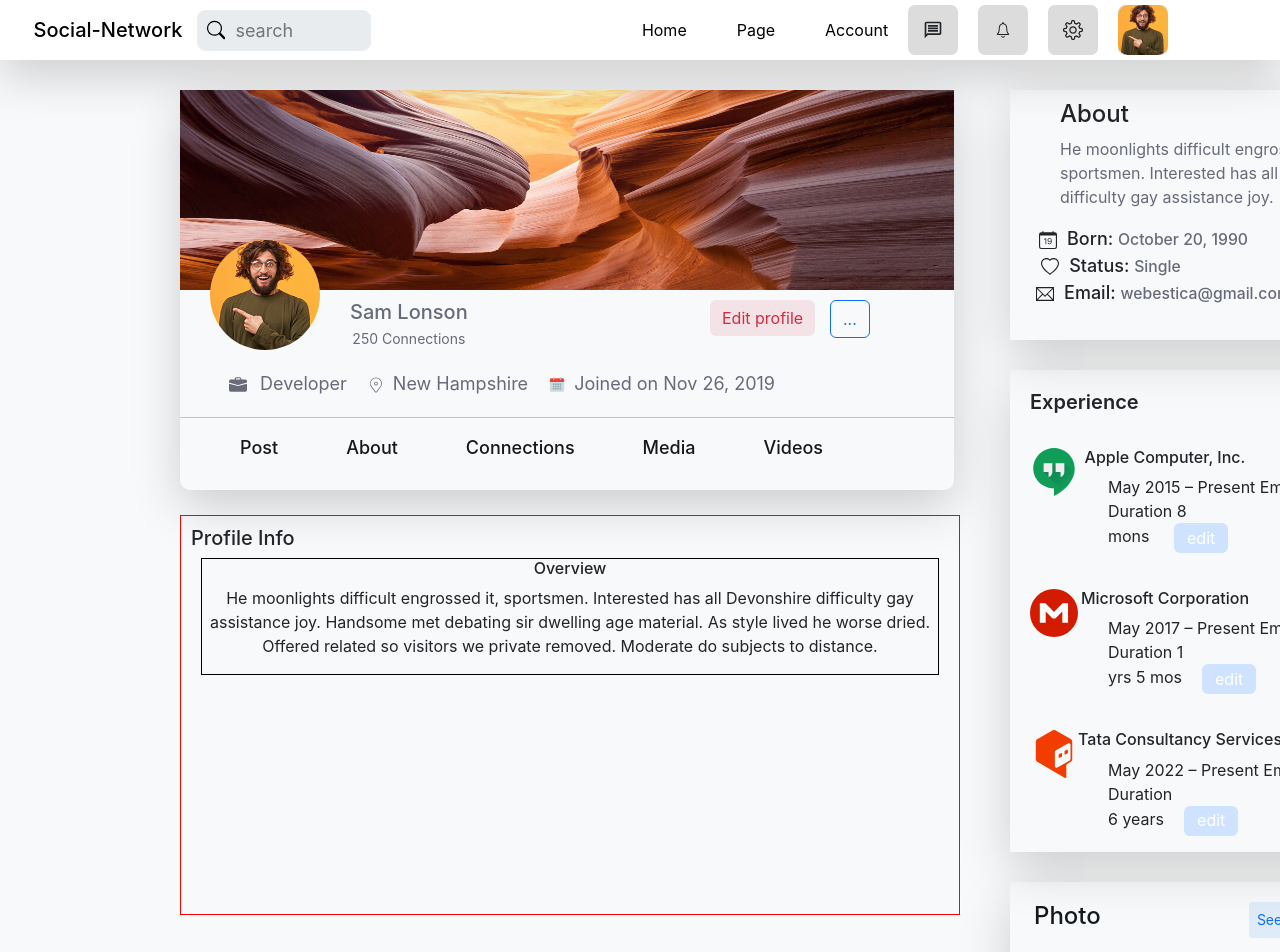
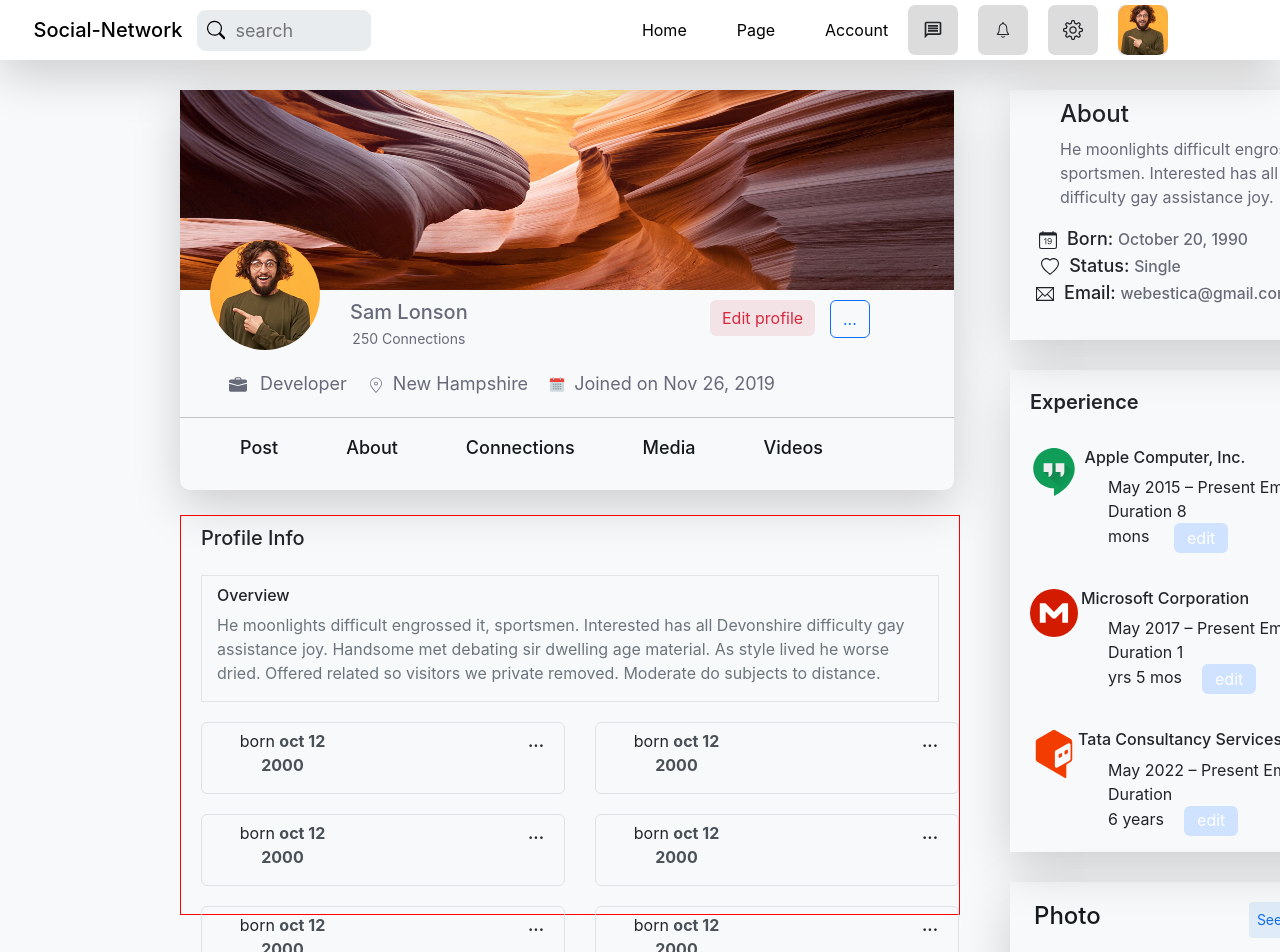
Before and after one commit to ravindarsahani3183/social-Networking, a React (Create React App) app: page /profileInfo in a window 1280 px wide. Shown: the top 952 px of the page. Built offline with nearby package versions, Linux system fonts and the light colour scheme.

Commit message:
update profile info

```diff
--- a/src/Feed/ProfileInfo.css
+++ b/src/Feed/ProfileInfo.css
@@ -8,11 +8,46 @@
 .about-profile-heading{
     display: flex;
     margin-top: 10px;
-    margin-left: 10px;
+    margin-left: 20px;
     font-weight: 500;
 }
 .ProfileForm-Overview{
-    border: 1px solid black;
+    border: 1px solid rgba(0, 0, 0, 0.09);;
     margin-left: 20px;
     margin-right: 20px;
+    margin-top: 25px;
 }
+.ProfileForm-Overview-heading{
+    display: flex;
+    text-align: left;
+    padding-left: 15px;
+    padding-top: 10px;
+}
+.ProfileForm-Overview-para{
+    display: flex;
+    text-align: left;
+    padding-left: 15px;
+    padding-right: 20px;
+    color: #6c757d;
+}
+.about-profile-info{
+    display: flex;
+    margin-left: 20px;
+    gap: 30px;
+    margin-top: 20px;
+}
+.about-profile-input{
+    display: flex;
+    padding-left: 15px;
+    padding-top: 06px;
+}
+.about-profile-dropdown{
+    display: flex;
+    text-align: left;
+    padding-left: 180px;
+    padding-right: 20px;
+}
+.about-info-strong{
+    font-weight: bolder;
+    color: #495057;
+}
--- a/src/Feed/ProfileInfo.js
+++ b/src/Feed/ProfileInfo.js
@@ -6,17 +6,47 @@ const ProfileInfo = () => {
       <div className='ProfileForm'>
       <h5 className='about-profile-heading'>Profile Info</h5>
        <div className='ProfileForm-Overview'>
-        <h6>Overview</h6>
-        <p>He moonlights difficult engrossed it, sportsmen.
+        <h6 className='ProfileForm-Overview-heading'>Overview</h6>
+        <p className='ProfileForm-Overview-para'>He moonlights difficult engrossed it, sportsmen.
           Interested has all Devonshire difficulty gay assistance joy.
           Handsome met debating sir dwelling age material.
           As style lived he worse dried. Offered related so visitors we private removed.
           Moderate do subjects to distance.
         </p>
        </div>
-       <form>
+       <div className='about-profile-info'>
+        <div className='rounded border about-profile-input'>
+          <p className='about-profile-info2'>born <strong className='about-info-strong'>oct 12 2000</strong></p>
+          <strong className='about-profile-dropdown'>...</strong>
+        </div>
+        <div className='rounded border about-profile-input'>
+          <p className='about-profile-info2'>born <strong className='about-info-strong'>oct 12 2000</strong></p>
+          <strong className='about-profile-dropdown'>...</strong>
+        </div>
+       </div>
 
-       </form>
+       <div className='about-profile-info'>
+        <div className='rounded border about-profile-input'>
+          <p className='about-profile-info2'>born <strong className='about-info-strong'>oct 12 2000</strong></p>
+          <strong className='about-profile-dropdown'>...</strong>
+        </div>
+        <div className='rounded border about-profile-input'>
+          <p className='about-profile-info2'>born <strong className='about-info-strong'>oct 12 2000</strong></p>
+          <strong className='about-profile-dropdown'>...</strong>
+        </div>
+       </div>
+
+       <div className='about-profile-info'>
+        <div className='rounded border about-profile-input'>
+          <p className='about-profile-info2'>born <strong className='about-info-strong'>oct 12 2000</strong></p>
+          <strong className='about-profile-dropdown'>...</strong>
+        </div>
+        <div className='rounded border about-profile-input'>
+          <p className='about-profile-info2'>born <strong className='about-info-strong'>oct 12 2000</strong></p>
+          <strong className='about-profile-dropdown'>...</strong>
+        </div>
+       </div>
+
       </div>
     </div>
   )
```
